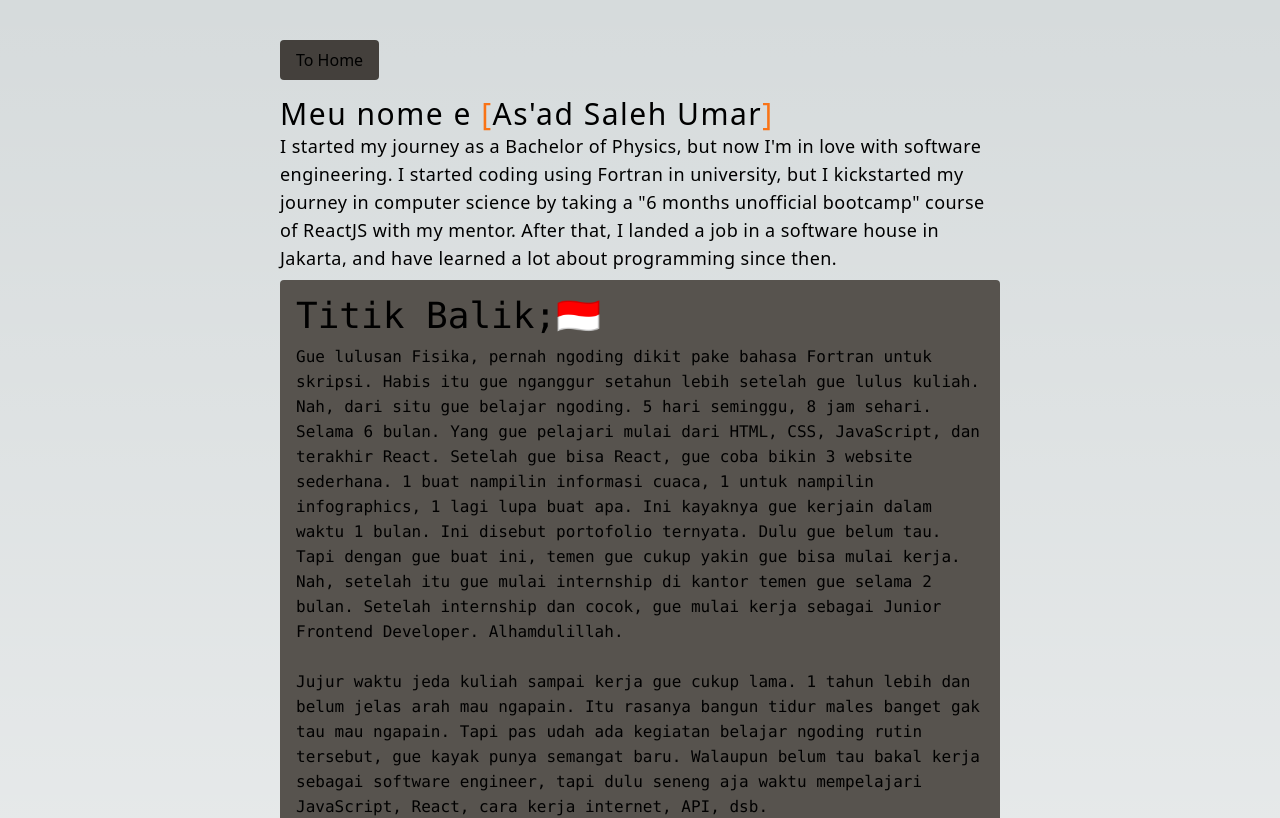
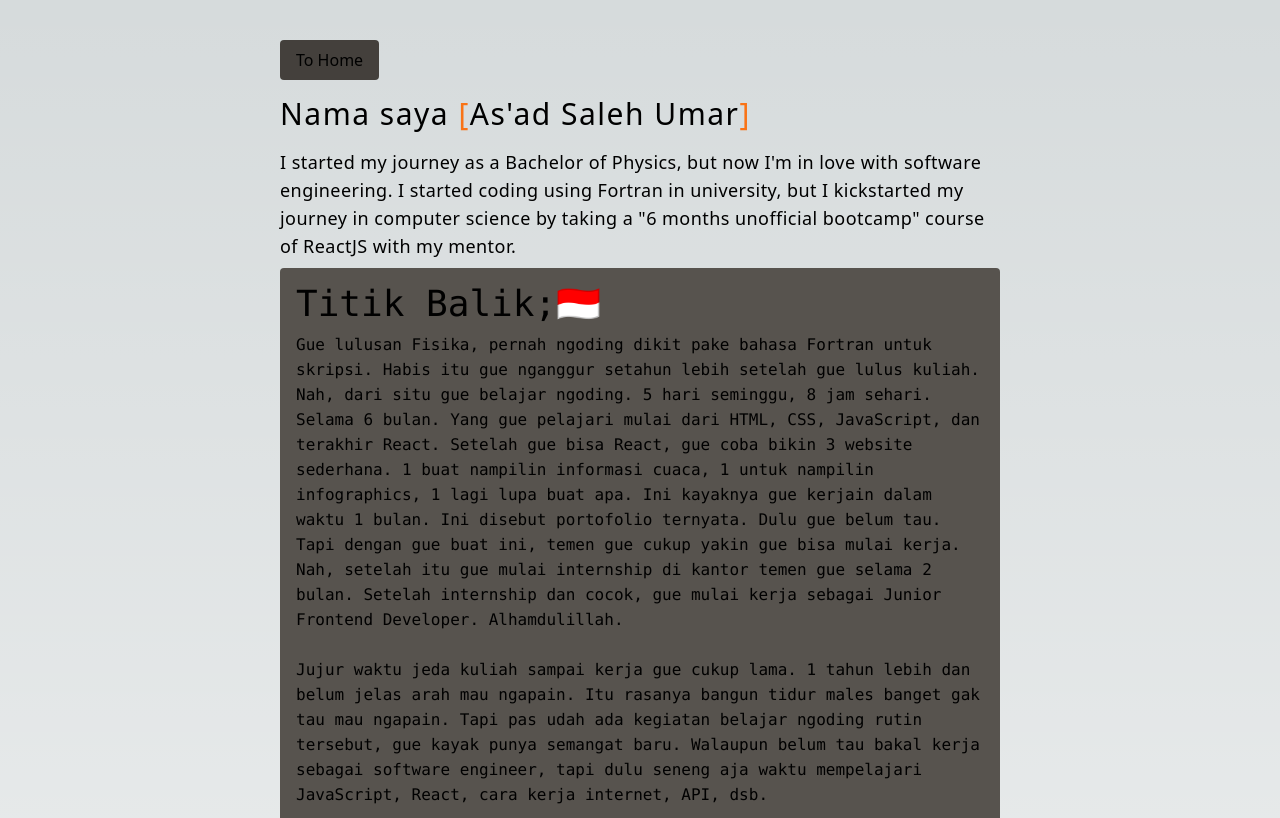
Before and after one commit to AsadSaleh/web-asad, a Next.js app: page /about in a window 1280 px wide. Shown: the top 818 px of the page. Built offline with nearby package versions, Linux system fonts and the light colour scheme.

Commit message:
Update about page content

```diff
--- a/src/pages/about.tsx
+++ b/src/pages/about.tsx
@@ -22,18 +22,17 @@ export default function About() {
         </div>
         <div className="text-3xl tracking-wider">
           <p>
-            Meu nome e <br className="block md:hidden" />
+            Nama saya <br className="block md:hidden" />
             <span className="text-orange-500">[</span>As&apos;ad Saleh Umar
             <span className="text-orange-500">]</span>
           </p>
         </div>
-        <div className="text-lg mb-2 tracking-wide">
+        <div className="text-lg mb-2 tracking-wide mt-4">
           I started my journey as a Bachelor of Physics, but now I&apos;m in
           love with software engineering. I started coding using Fortran in
           university, but I kickstarted my journey in computer science by taking
           a &quot;6 months unofficial bootcamp&quot; course of ReactJS with my
-          mentor. After that, I landed a job in a software house in Jakarta, and
-          have learned a lot about programming since then.
+          mentor.
         </div>
         <div className="bg-stone-600 p-4 rounded mb-2">
           <h4 className="text-4xl mb-2 font-mono">Titik Balik;🇮🇩</h4>
```
